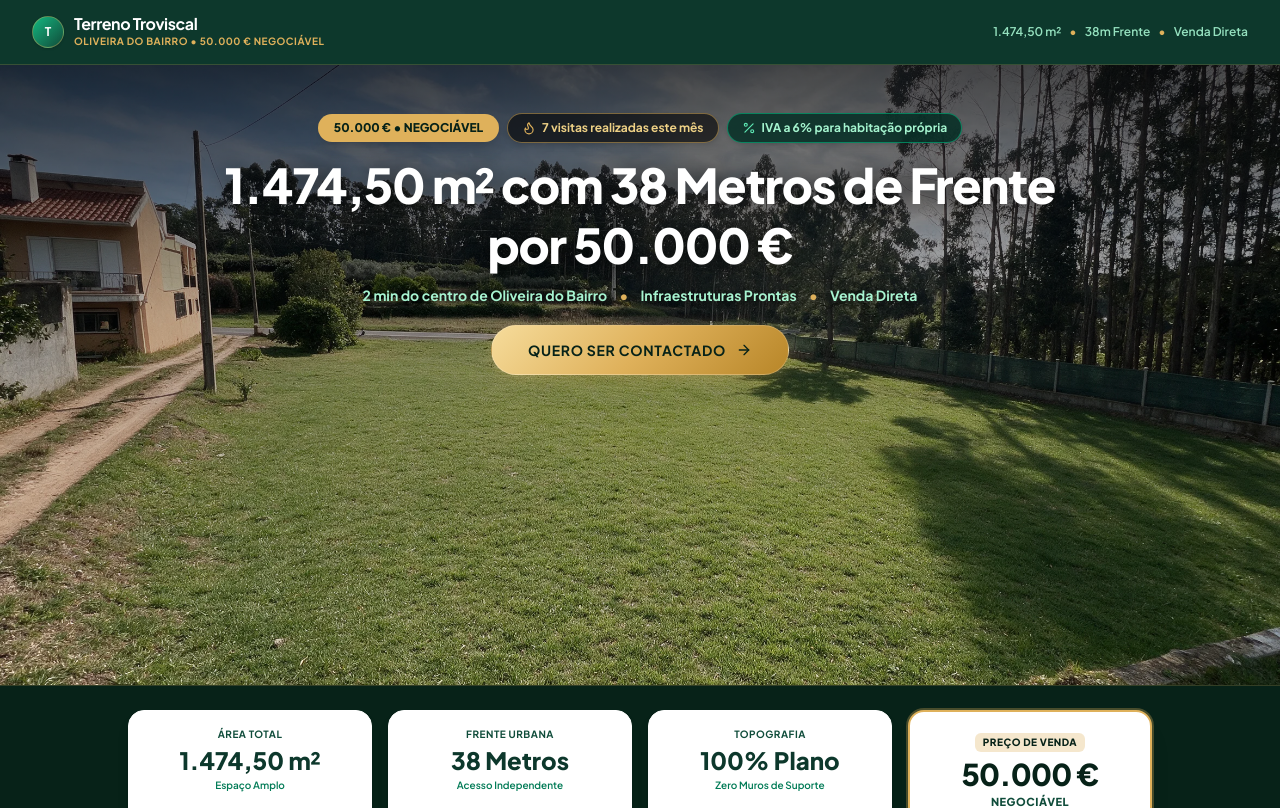
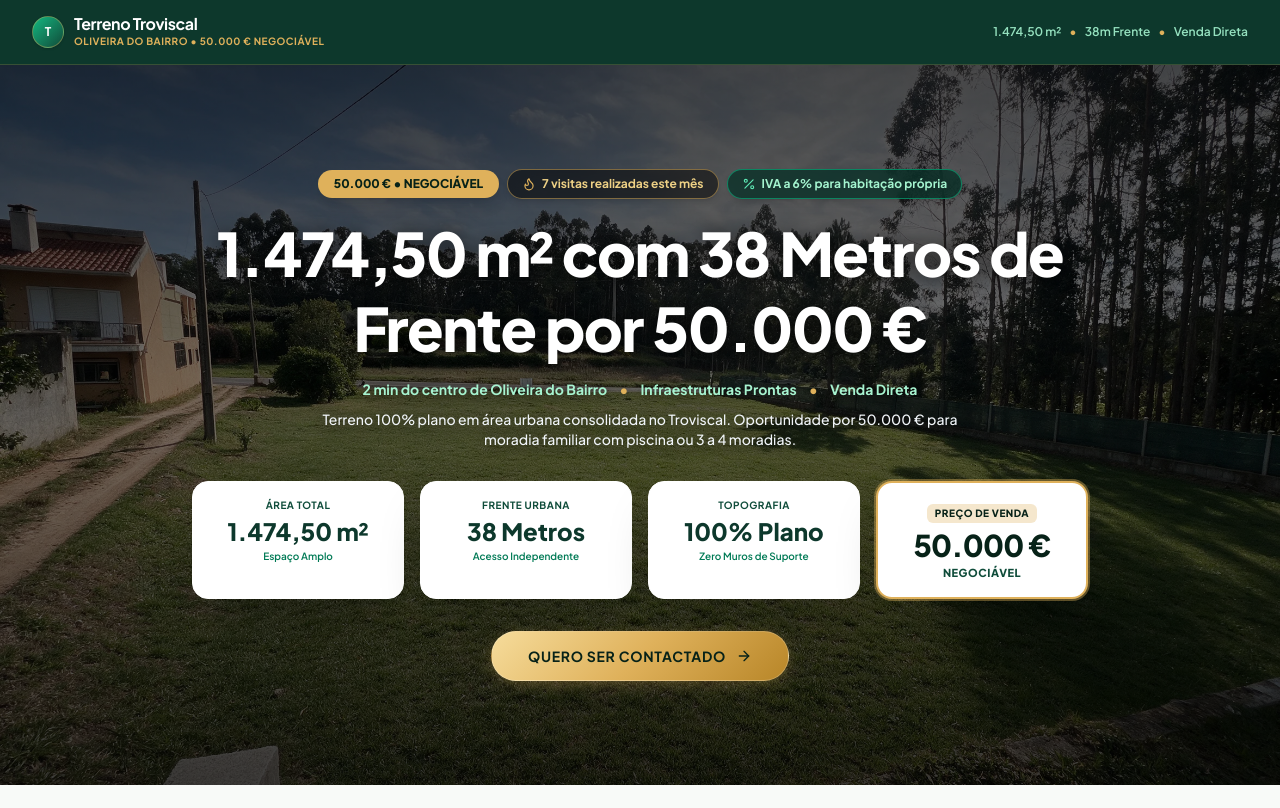
Before and after one commit to andrerevolution14-ui/Terreno-Troviscal-Bruno, a Next.js app: page / in a window 1280 px wide. Shown: the top 808 px of the page. Built offline with nearby package versions, Linux system fonts and the light colour scheme.

Commit message:
revert: restore pre-scroll hero section layout as previously configured

```diff
--- a/src/components/HeroSection.tsx
+++ b/src/components/HeroSection.tsx
@@ -13,10 +13,9 @@ export default function HeroSection() {
   };
 
   return (
-    <>
-      <section className="relative min-h-[500px] sm:min-h-[560px] lg:min-h-[620px] flex flex-col justify-start items-center text-white pt-8 sm:pt-12 pb-16 sm:pb-24 overflow-hidden">
+    <section className="relative min-h-[620px] sm:min-h-[680px] lg:min-h-[720px] flex items-center justify-center text-white py-12 sm:py-16 overflow-hidden">
 
-        {/* Fotografia Real do Terreno (tras.webp) - Verde Amplo e 100% Desobstruído */}
+      {/* Fotografia Real do Terreno (tras.webp) Totalmente Visível e Nítida no Fundo */}
       <div className="absolute inset-0 z-0">
         <Image
           src="/images/tras.webp"
@@ -27,35 +26,34 @@ export default function HeroSection() {
           className="object-cover object-center"
         />
 
-          {/* Sobreposição translúcida subtil apenas no topo para contraste do título, mantendo a relva verde 100% limpa */}
-          <div className="absolute inset-0 bg-gradient-to-b from-black/70 via-black/25 via-40% to-transparent" />
+        {/* Sobreposição translúcida suave para proteger o texto mantendo a foto e o verde totalmente visíveis */}
+        <div className="absolute inset-0 bg-black/40 bg-gradient-to-b from-black/50 via-black/20 to-black/60" />
       </div>
 
-        {/* Conteúdo Superior: Badges, Título, Destaques e CTA */}
-        <div className="relative z-10 max-w-4xl mx-auto px-4 sm:px-8 text-center w-full">
+      {/* Conteúdo com z-10 por cima da foto de fundo */}
+      <div className="relative z-10 max-w-5xl mx-auto px-4 sm:px-8 text-center w-full">
 
         {/* Badges de Destaque */}
-          <div className="flex flex-wrap items-center justify-center gap-2 mb-3">
+        <div className="flex flex-wrap items-center justify-center gap-2 mb-4">
           <span className="inline-flex items-center gap-1.5 px-4 py-1.5 rounded-full text-xs font-black bg-[#dfb15b] text-[#072218] shadow-lg">
             50.000 € • NEGOCIÁVEL
           </span>
-            <span className="inline-flex items-center gap-1.5 px-3.5 py-1.5 rounded-full text-xs font-bold bg-black/60 text-[#edd085] border border-[#dfb15b]/50 backdrop-blur-md shadow-md">
+          <span className="inline-flex items-center gap-1.5 px-3.5 py-1.5 rounded-full text-xs font-bold bg-black/50 text-[#edd085] border border-[#dfb15b]/50 backdrop-blur-md shadow-md">
             <Flame className="h-3.5 w-3.5 text-[#dfb15b]" />
             7 visitas realizadas este mês
           </span>
-            <span className="inline-flex items-center gap-1.5 px-3.5 py-1.5 rounded-full text-xs font-bold bg-emerald-950/80 text-emerald-200 border border-emerald-400/50 backdrop-blur-md shadow-md">
+          <span className="inline-flex items-center gap-1.5 px-3.5 py-1.5 rounded-full text-xs font-bold bg-emerald-950/70 text-emerald-200 border border-emerald-400/50 backdrop-blur-md shadow-md">
             <Percent className="h-3.5 w-3.5 text-emerald-300" />
             IVA a 6% para habitação própria
           </span>
         </div>
 
         {/* Headline Principal */}
-          <h1 className="text-2xl sm:text-4xl md:text-5xl font-extrabold tracking-tight text-white leading-tight drop-shadow-[0_2px_12px_rgba(0,0,0,0.85)]">
+        <h1 className="text-2xl sm:text-4xl md:text-5xl lg:text-6xl font-extrabold tracking-tight text-white leading-tight drop-shadow-[0_2px_10px_rgba(0,0,0,0.8)]">
           1.474,50 m² com 38 Metros de Frente por 50.000 €
         </h1>
 
-          {/* Destaques */}
-          <div className="mt-2.5 flex flex-wrap items-center justify-center gap-y-1.5 gap-x-3 text-xs sm:text-sm font-bold text-[#a7f3d0] drop-shadow-[0_2px_6px_rgba(0,0,0,0.8)]">
+        <div className="mt-3.5 flex flex-wrap items-center justify-center gap-y-1.5 gap-x-3 text-xs sm:text-sm font-bold text-[#a7f3d0] drop-shadow-[0_2px_6px_rgba(0,0,0,0.8)]">
           <span>2 min do centro de Oliveira do Bairro</span>
           <span className="text-[#dfb15b]">•</span>
           <span>Infraestruturas Prontas</span>
@@ -63,46 +61,31 @@ export default function HeroSection() {
           <span>Venda Direta</span>
         </div>
 
-          {/* Botão de Ação Imediato */}
-          <div className="mt-4 sm:mt-5">
-            <button
-              onClick={scrollToForm}
-              className="w-full sm:w-auto inline-flex items-center justify-center gap-2.5 px-9 py-3.5 rounded-full text-xs sm:text-sm font-bold uppercase tracking-wider gold-btn shadow-2xl transition-all duration-200 cursor-pointer hover:scale-105"
-            >
-              <span>Quero ser contactado</span>
-              <ArrowRight className="h-4 w-4" />
-            </button>
-          </div>
+        <p className="mt-2.5 text-xs sm:text-sm text-slate-100 max-w-2xl mx-auto font-medium drop-shadow-[0_2px_8px_rgba(0,0,0,0.9)]">
+          Terreno 100% plano em área urbana consolidada no Troviscal. Oportunidade por 50.000 € para moradia familiar com piscina ou 3 a 4 moradias.
+        </p>
 
-        </div>
-
-        {/* Zona inferior de continuação da imagem verde: 100% limpa, livre de qualquer elemento */}
-        <div className="flex-1 w-full min-h-[140px] sm:min-h-[180px] pointer-events-none" />
-
-      </section>
-
-      {/* Cartões de Especificações Fora da Imagem (Barra de Destaque Limpa) */}
-      <section className="bg-[#072218] border-y border-[#dfb15b]/20 py-5 sm:py-6 px-4 sm:px-8">
-        <div className="max-w-5xl mx-auto grid grid-cols-2 lg:grid-cols-4 gap-2.5 sm:gap-4">
-          <div className="p-3.5 sm:p-4 rounded-2xl bg-white text-[#0d382c] border border-white text-center shadow-lg transform hover:-translate-y-0.5 transition-transform duration-200">
+        {/* 4 Cartões Pré-Scroll em Branco Puro com Alto Contraste */}
+        <div className="mt-8 grid grid-cols-2 lg:grid-cols-4 gap-2.5 sm:gap-4 max-w-4xl mx-auto">
+          <div className="p-3.5 sm:p-4 rounded-2xl bg-white text-[#0d382c] border border-white text-center shadow-2xl transform hover:-translate-y-0.5 transition-transform duration-200">
             <div className="text-[10px] uppercase tracking-wider text-[#0f4c3a] font-bold">Área Total</div>
             <div className="text-lg sm:text-2xl font-black text-[#0d382c] mt-0.5">1.474,50 m²</div>
             <span className="text-[10px] text-emerald-700 font-semibold block mt-0.5">Espaço Amplo</span>
           </div>
 
-          <div className="p-3.5 sm:p-4 rounded-2xl bg-white text-[#0d382c] border border-white text-center shadow-lg transform hover:-translate-y-0.5 transition-transform duration-200">
+          <div className="p-3.5 sm:p-4 rounded-2xl bg-white text-[#0d382c] border border-white text-center shadow-2xl transform hover:-translate-y-0.5 transition-transform duration-200">
             <div className="text-[10px] uppercase tracking-wider text-[#0f4c3a] font-bold">Frente Urbana</div>
             <div className="text-lg sm:text-2xl font-black text-[#0d382c] mt-0.5">38 Metros</div>
             <span className="text-[10px] text-emerald-700 font-semibold block mt-0.5">Acesso Independente</span>
           </div>
 
-          <div className="p-3.5 sm:p-4 rounded-2xl bg-white text-[#0d382c] border border-white text-center shadow-lg transform hover:-translate-y-0.5 transition-transform duration-200">
+          <div className="p-3.5 sm:p-4 rounded-2xl bg-white text-[#0d382c] border border-white text-center shadow-2xl transform hover:-translate-y-0.5 transition-transform duration-200">
             <div className="text-[10px] uppercase tracking-wider text-[#0f4c3a] font-bold">Topografia</div>
             <div className="text-lg sm:text-2xl font-black text-[#0d382c] mt-0.5">100% Plano</div>
             <span className="text-[10px] text-emerald-700 font-semibold block mt-0.5">Zero Muros de Suporte</span>
           </div>
 
-          <div className="p-3.5 sm:p-4 rounded-2xl bg-white text-[#0d382c] border-2 border-[#dfb15b] text-center shadow-xl transform hover:-translate-y-0.5 transition-transform duration-200 ring-2 ring-[#dfb15b]/30">
+          <div className="p-3.5 sm:p-4 rounded-2xl bg-white text-[#0d382c] border-2 border-[#dfb15b] text-center shadow-2xl transform hover:-translate-y-0.5 transition-transform duration-200 ring-2 ring-[#dfb15b]/40">
             <div className="text-[10px] uppercase tracking-wider text-[#072218] font-extrabold bg-[#dfb15b]/30 rounded-md py-0.5 inline-block px-2">
               Preço de Venda
             </div>
@@ -114,7 +97,19 @@ export default function HeroSection() {
             </span>
           </div>
         </div>
+
+        {/* Botão de Ação Imediato com Gradiente Ouro */}
+        <div className="mt-8">
+          <button
+            onClick={scrollToForm}
+            className="w-full sm:w-auto inline-flex items-center justify-center gap-2.5 px-9 py-3.5 rounded-full text-xs sm:text-sm font-bold uppercase tracking-wider gold-btn shadow-2xl transition-all duration-200 cursor-pointer hover:scale-105"
+          >
+            <span>Quero ser contactado</span>
+            <ArrowRight className="h-4 w-4" />
+          </button>
+        </div>
+
+      </div>
     </section>
-    </>
   );
 }
```
Lines whose indentation alone changed are shown as unchanged.
